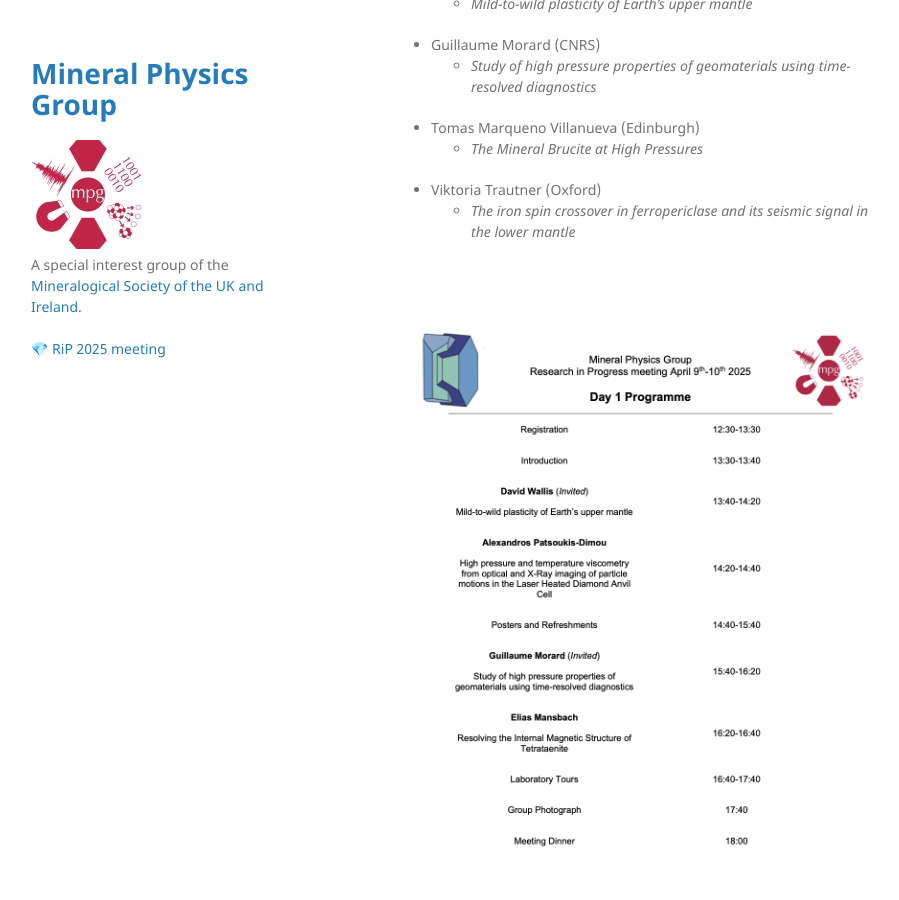
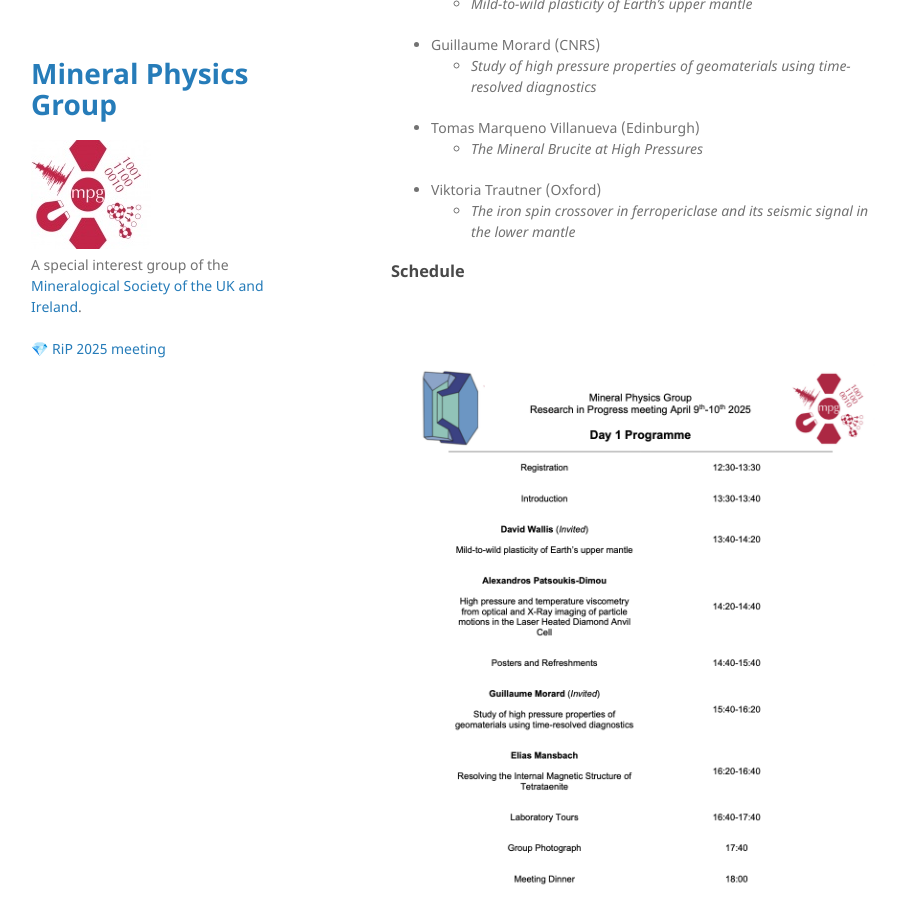
Before and after one commit to MinPhys/MinPhys.github.io, a Jekyll site: the page built from RiP_2025/RiP_2025-programme.md, in a window 1280 px wide and 900 px high, scrolled down 622 px. Shown: the whole window, without its empty margins (179-1078 px from the left). Built offline with Jekyll 4.4.1, drawn with Linux system fonts in a browser that asks for light colours.

Commit message:
Update RiP_2025-programme.md

```diff
--- a/RiP_2025/RiP_2025-programme.md
+++ b/RiP_2025/RiP_2025-programme.md
@@ -27,6 +27,9 @@
 - Viktoria Trautner (Oxford)
   - _The iron spin crossover in ferropericlase and its seismic signal in the lower mantle_
 
-
+### Schedule
 ![programme1](https://MinPhys.github.io/RiP_2025/assets/programme1.png)
 ![programme2](https://MinPhys.github.io/RiP_2025/assets/programme2.png)
+
+### Abstracts
+![abstracts](https://MinPhys.github.io/RiP_2025/assets/RiP25_abstracts.pdf)
```
